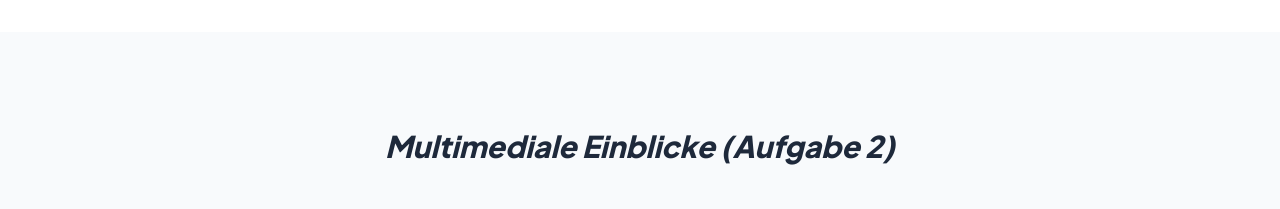
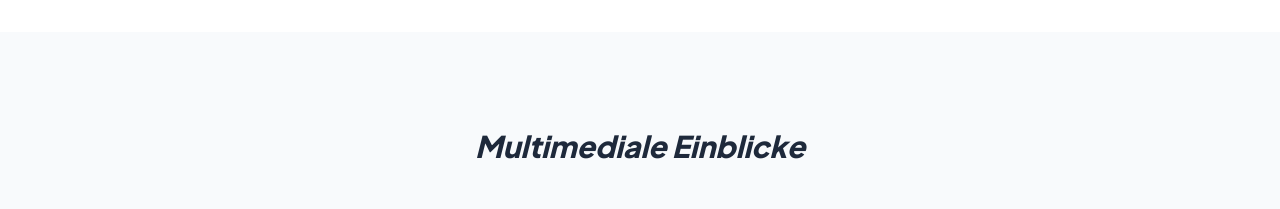
Before and after one commit to mayatuwien/mayatuwien.github.io, a plain HTML site: page index.html in a window 1280 px wide. Shown: the part 1080-1289 px from the top of the page. Drawn offline with nearby package versions, Linux system fonts and the light colour scheme.

Commit message:
removed (Aufgabe 2) from the page

```diff
--- a/index.html
+++ b/index.html
@@ -192,7 +192,7 @@
           <h2
             class="text-3xl font-bold mb-12 text-center text-slate-800 italic"
           >
-            Multimediale Einblicke (Aufgabe 2)
+            Multimediale Einblicke
           </h2>
           <div class="grid md:grid-cols-2 gap-12">
             <div class="space-y-4">
```
